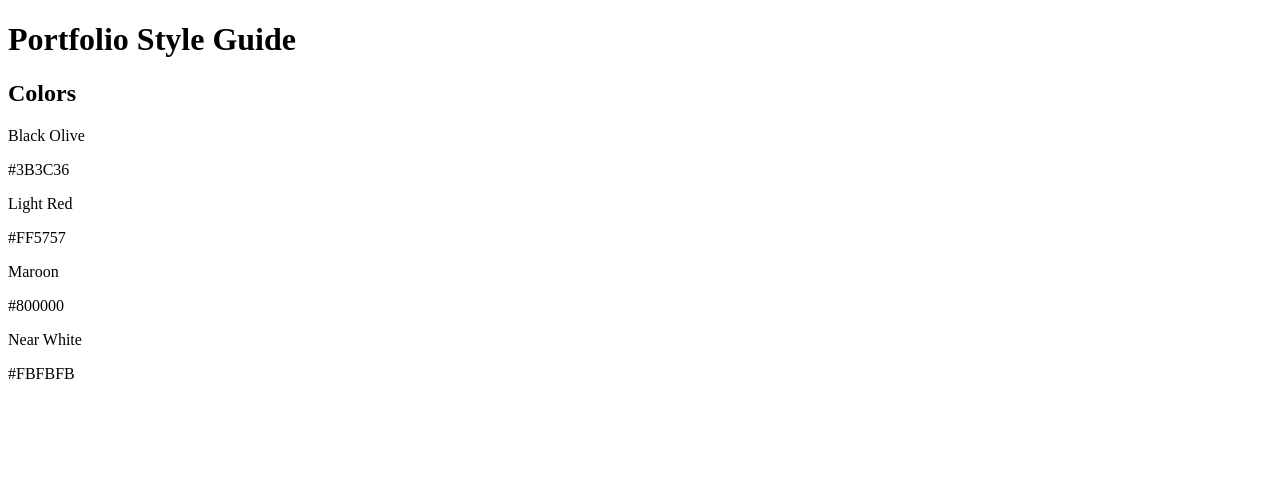
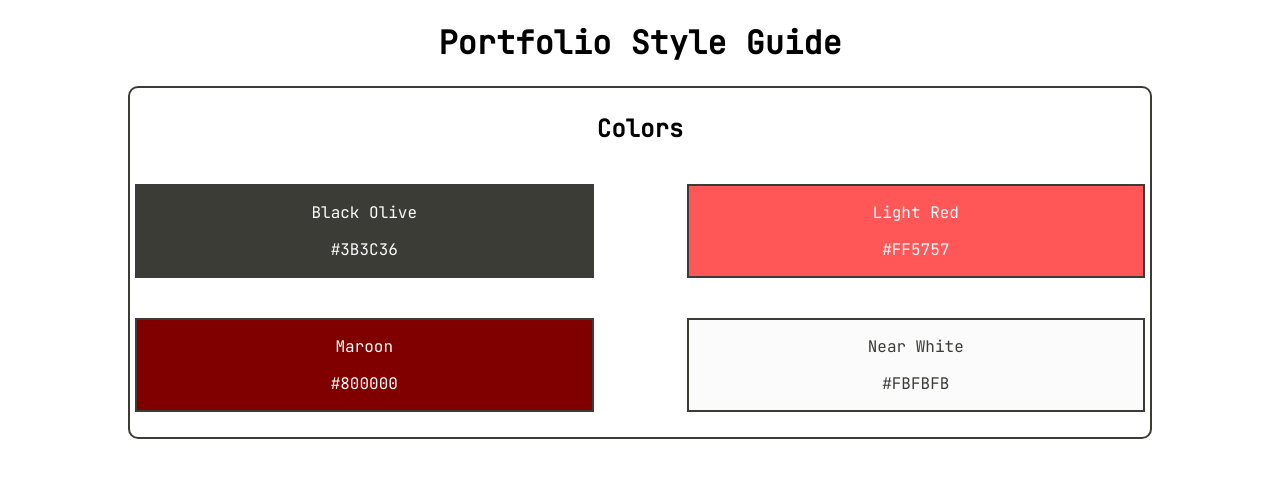
Before and after one commit to JereKukkohovi-Keuda/JereKukkohovi-Keuda.github.io, a plain HTML site: page WebSiteDesignSystem/index.html in a window 1280 px wide. Drawn offline with Linux system fonts and the light colour scheme.

Commit message:
Color Styling ready for WDS

```diff
--- a/WebSiteDesignSystem/index.html
+++ b/WebSiteDesignSystem/index.html
@@ -26,7 +26,7 @@
           <p class="color-label">Maroon</p>
           <p class="color-hex">#800000</p>
         </div>
-        <div class="color-panel">
+        <div class="color-panel white">
           <p class="color-label">Near White</p>
           <p class="">#FBFBFB</p>
         </div>
--- a/WebSiteDesignSystem/styles.css
+++ b/WebSiteDesignSystem/styles.css
@@ -0,0 +1,56 @@
+body {
+  font-family: 'JetBrains Mono', monospace;
+  margin: 0 10%;
+}
+
+.container {
+  border: 2px solid #3B3C36;
+  padding: 5px;
+  margin: 10px auto;
+  border-radius: 10px;
+}
+
+.color-container {
+  width: 100%;
+}
+
+.color-panel {
+  display: inline-block;
+  width: 45%;
+  text-align: center;
+  margin: 20px auto;
+}
+
+.black {
+  background-color: #3B3C36;
+  color: #FBFBFB;
+  border: solid 2px #3B3C36;
+}
+
+.red {
+  background-color: #FF5757;
+  color: #FBFBFB;
+  float: right;
+  border: solid 2px #3B3C36;
+}
+
+.maroon {
+  background-color: #800000;
+  color: #FBFBFB;
+  border: solid 2px #3B3C36;
+}
+
+.white {
+  background-color: #FBFBFB;
+  color: #3B3C36;
+  border: solid 2px #3B3C36;
+  float: right;
+}
+
+h1 {
+  text-align: center;
+}
+
+h2 {
+  text-align: center;
+}
```
